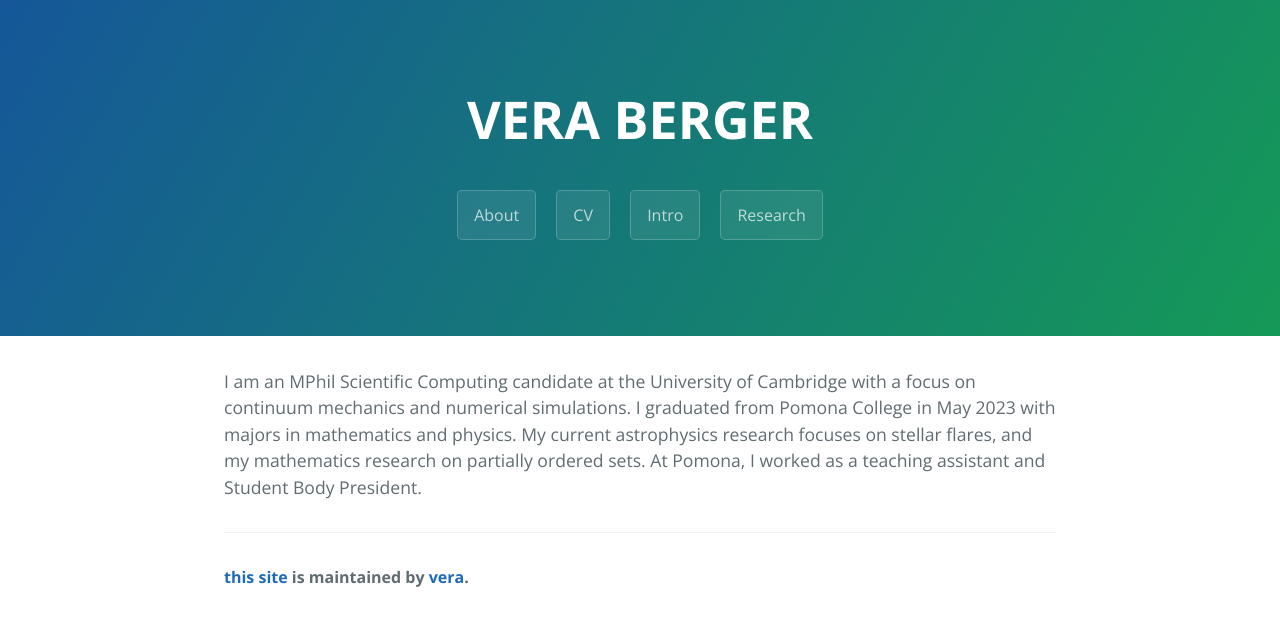
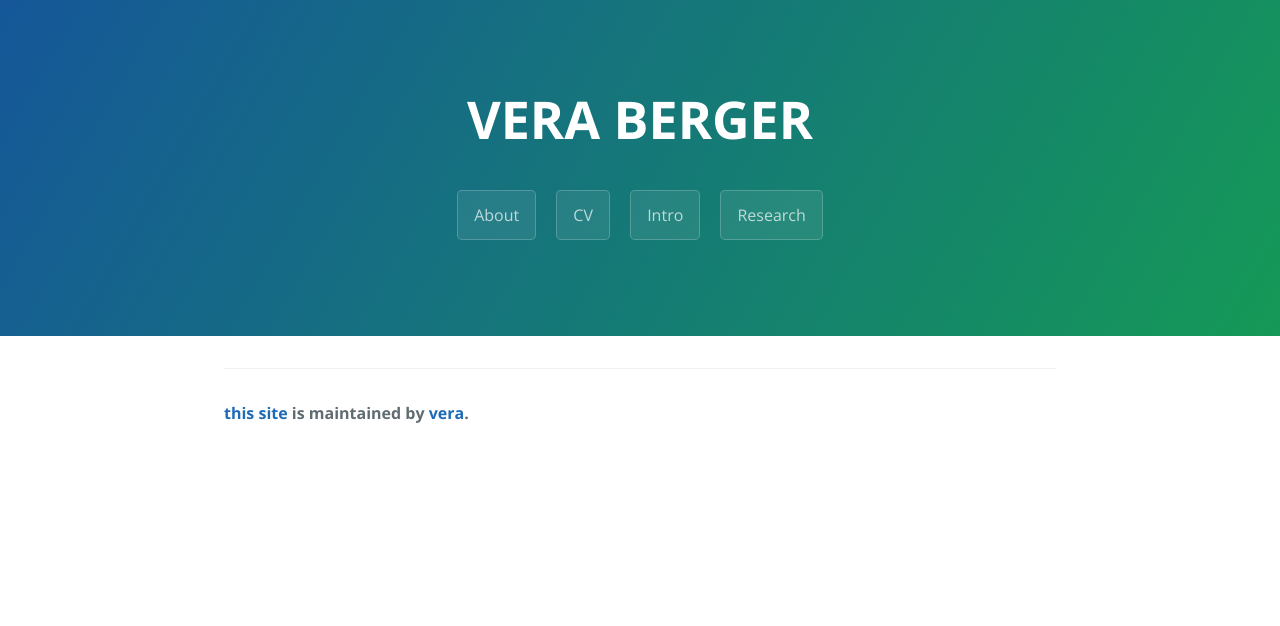
Before and after one commit to veraberger/veraberger.github.io, a Jekyll site: the page built from index.md, in a window 1280 px wide. Shown: the top 626 px of the page. Built offline with Jekyll 4.4.1, drawn with Linux system fonts in a browser that asks for light colours.

Commit message:
empty index.md

```diff
--- a/index.md
+++ b/index.md
@@ -1,8 +1,5 @@
 ---
 title: Intro
 layout: template
-filename: veraberger
+filename: index
 ---
-
-
-I am an MPhil Scientific Computing candidate at the University of Cambridge with a focus on continuum mechanics and numerical simulations. I graduated from Pomona College in May 2023 with majors in mathematics and physics. My current astrophysics research focuses on stellar flares, and my mathematics research on partially ordered sets. At Pomona, I worked as a teaching assistant and Student Body President.
```
